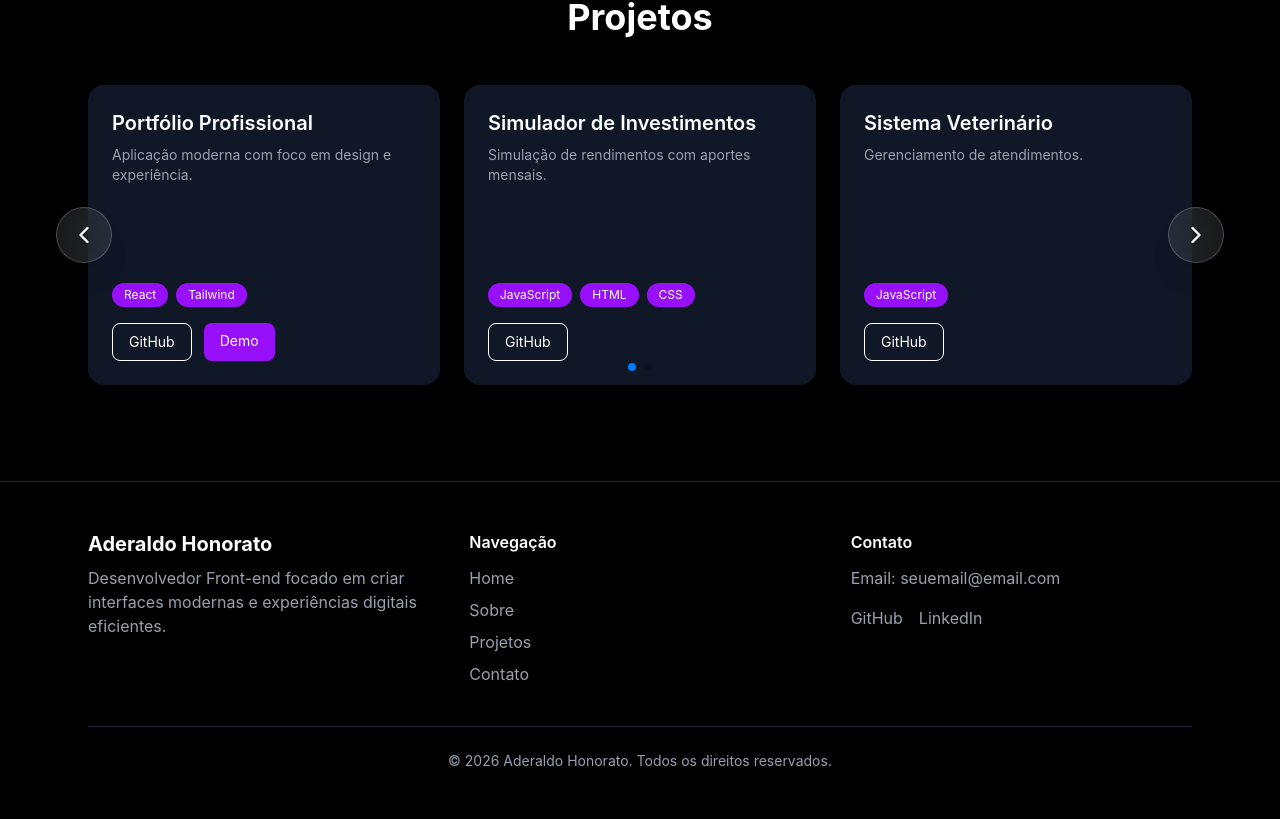
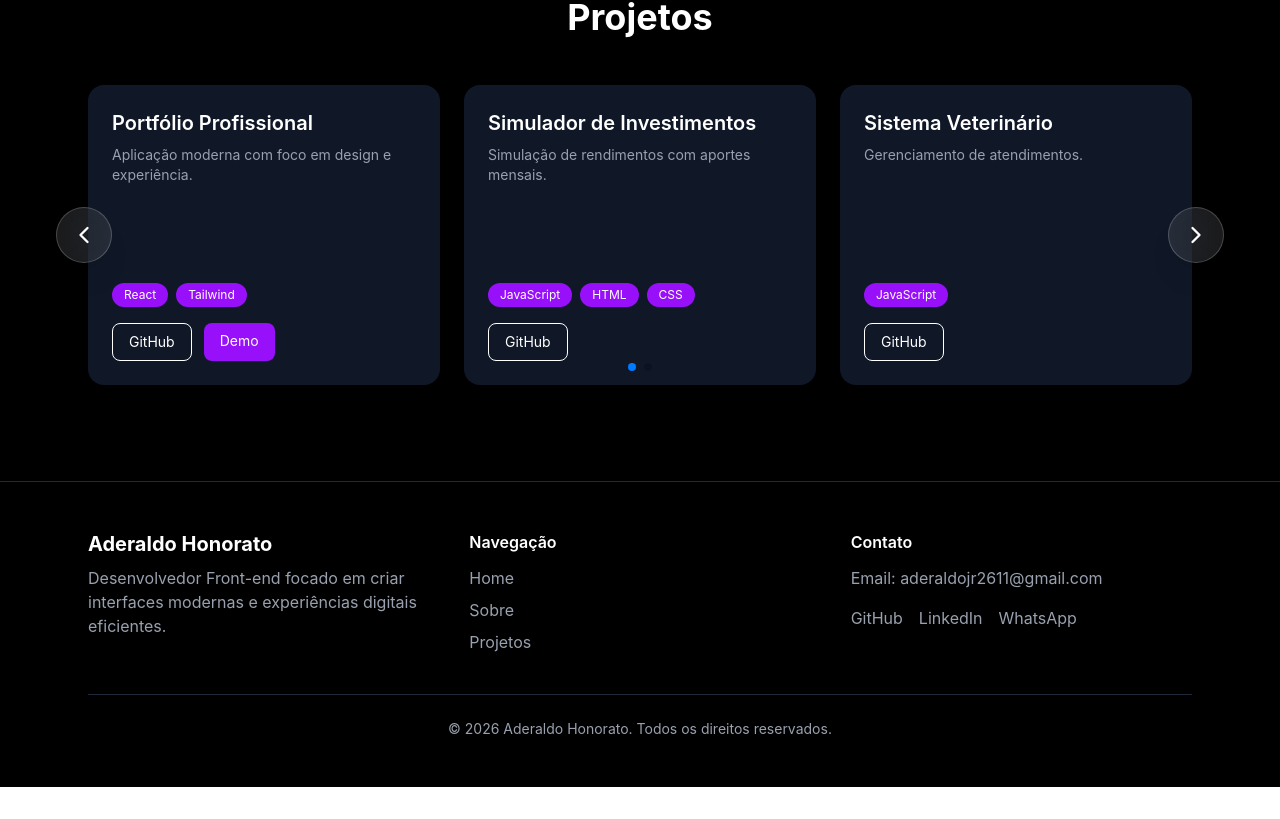
Before and after one commit to 4deraldo/4deraldo-portifolio, a React (Vite) app: page / in a window 1280 px wide. Shown: the part 1847-2666 px from the top of the page. After the commit the page ends 2634 px from the top, so only its background shows below. Built offline with nearby package versions, Linux system fonts and the light colour scheme.

Commit message:
contacts com link

```diff
--- a/src/components/Footer.jsx
+++ b/src/components/Footer.jsx
@@ -1,6 +1,9 @@
 export default function Footer() {
   return (
-    <footer className='bg-black text-gray-400 border-t border-gray-800'>
+    <footer
+      id='contact'
+      className='bg-black text-gray-400 border-t border-gray-800'
+    >
       <div className='max-w-6xl mx-auto px-6 py-12'>
         <div className='grid md:grid-cols-3 gap-10 text-center md:text-left'>
           {/* IDENTIDADE */}
@@ -37,11 +40,6 @@ export default function Footer() {
                   Projetos
                 </a>
               </li>
-              <li>
-                <a href='#contact' className='hover:text-purple-400 transition'>
-                  Contato
-                </a>
-              </li>
             </ul>
           </div>
 
@@ -49,7 +47,7 @@ export default function Footer() {
           <div>
             <h4 className='text-white font-semibold mb-3'>Contato</h4>
 
-            <p>Email: seuemail@email.com</p>
+            <p>Email: aderaldojr2611@gmail.com</p>
 
             <div className='flex justify-center md:justify-start gap-4 mt-4'>
               <a
@@ -60,8 +58,20 @@ export default function Footer() {
                 GitHub
               </a>
 
-              <a href='#' className='hover:text-purple-400 transition'>
+              <a
+                href='https://www.linkedin.com/in/aderaldo-costa/'
+                target='_blank'
+                className='hover:text-purple-400 transition'
+              >
                 LinkedIn
+              </a>
+              <a
+                href='https://wa.me/5521967109513?text=Olá! Vim pelo seu portfólio.'
+                target='_blank'
+                rel='noopener noreferrer'
+                className='hover:text-purple-400 transition'
+              >
+                WhatsApp
               </a>
             </div>
           </div>
```
